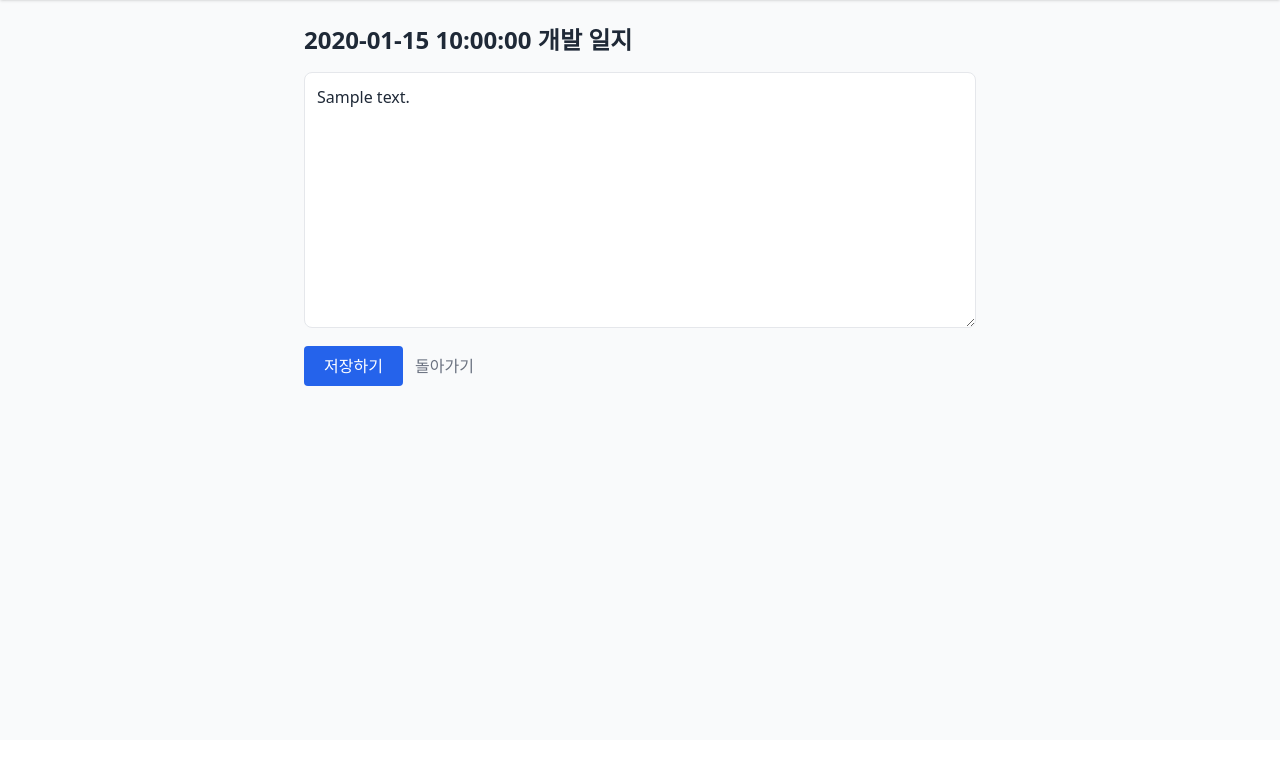
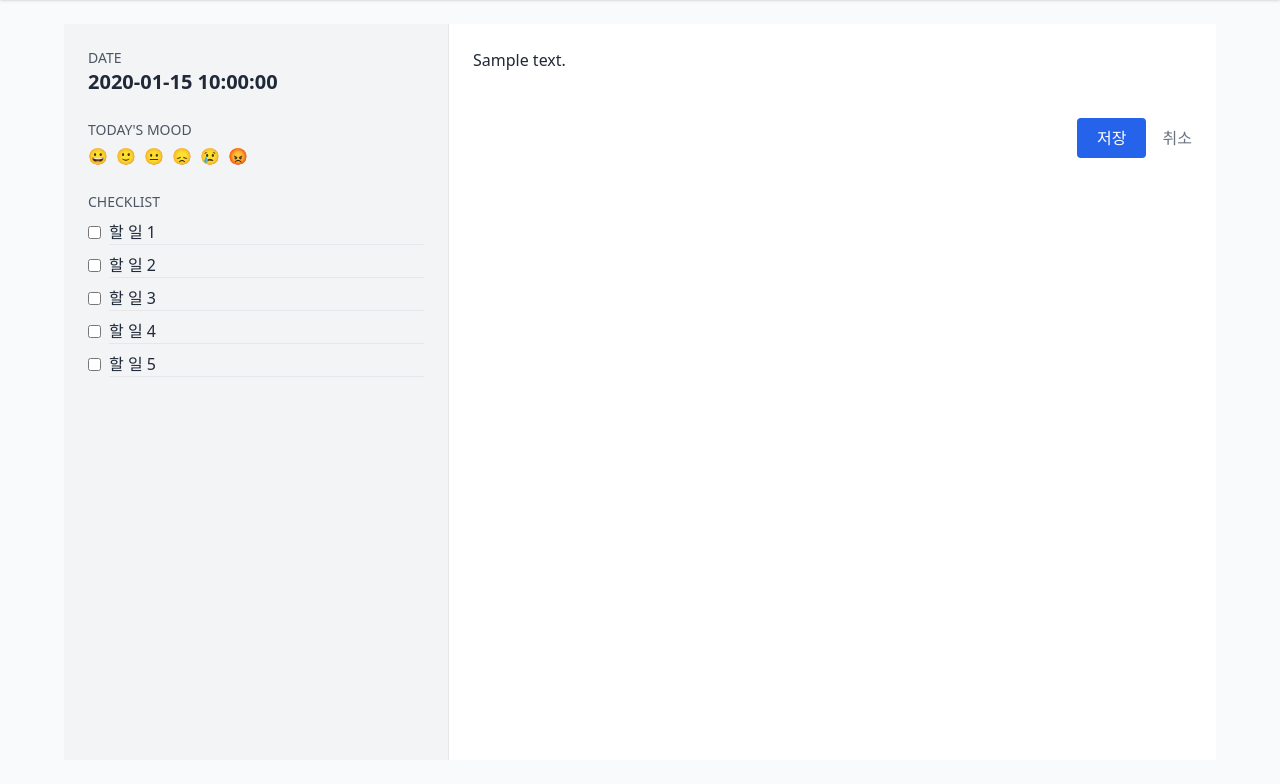
Before and after one commit to Soong22/Dev-Daiary, a Flask app: template app/templates/entry.html in a window 1280 px wide. Shown: the part 60-844 px from the top of the page. Before the commit the page ends 446 px from the top, so only its background shows below. Run offline with Flask 3, Linux system fonts and the light colour scheme; tables that the repository leaves empty hold one stand-in row (values such as "Sample post"); the template is opened without the code that fills it: values that come from a table or form of the project are taken from there, most other values are stand-ins (such as "Sample title", 1, 10 or a date in 2020); some libraries are stand-ins or nearby versions.

Commit message:
일별 상세 일지 만들기

```diff
--- a/app/templates/entry.html
+++ b/app/templates/entry.html
@@ -1,32 +1,73 @@
-<!-- app/templates/entry.html -->
 {% extends 'base.html' %}
 {% block title %}{{ date_str }} 일지 – Dev Diary{% endblock %}
 
 {% block content %}
-<div class="max-w-2xl mx-auto">
-    <h2 class="text-2xl font-semibold mb-4">{{ date_str }} 개발 일지</h2>
+<div class="max-w-6xl mx-auto flex h-[calc(100vh-4rem)]">
+    <!-- 왼쪽 패널 -->
+    <div class="w-1/3 bg-gray-100 p-6 space-y-6">
+        <!-- 1) DATE & 미니 캘린더 -->
+        <div>
+            <p class="text-sm text-gray-600">DATE</p>
+            <h3 class="text-xl font-semibold">{{ date_str }}</h3>
+            <div id="mini-cal" class="mt-2"></div>
+        </div>
 
-    <!-- (자동 이벤트 영역은 필요 없으면 주석 처리) -->
-    <!--
-    <div class="mb-6 p-4 bg-white shadow rounded">
-      <h3 class="font-medium">자동 수집</h3>
-      <ul>
-        {% for ev in auto_events %}
-          <li>• {{ ev.title }} ({{ ev.source }})</li>
+        <!-- 2) TODAY'S MOOD -->
+        <div>
+            <p class="text-sm uppercase text-gray-600">Today's Mood</p>
+            <div class="flex space-x-2 mt-1">
+                <button>😀</button>
+                <button>🙂</button>
+                <button>😐</button>
+                <button>😞</button>
+                <button>😢</button>
+                <button>😡</button>
+            </div>
+        </div>
+
+        <!-- 3) CHECKLIST -->
+        <div>
+            <p class="text-sm uppercase text-gray-600">Checklist</p>
+            <ul class="mt-2 space-y-2">
+                {% for i in range(5) %}
+                <li class="flex items-center">
+                    <input type="checkbox" name="check{{i}}" id="check{{i}}" class="mr-2">
+                    <label for="check{{i}}" class="flex-grow border-b focus:outline-none">할 일 {{ i+1 }}</label>
+                </li>
                 {% endfor %}
             </ul>
         </div>
-    -->
+    </div>
 
+    <!-- 오른쪽 패널: 자유 그리드 공간 -->
+    <div class="w-2/3 p-6 bg-white border-l overflow-auto">
         <form method="post">
-        <textarea name="content" class="w-full h-64 p-3 border rounded-lg focus:outline-none focus:ring"
-            placeholder="오늘 배운 내용이나 회고를 작성하세요…">{% if entry %}{{ entry.content }}{% endif %}</textarea>
-        <div class="mt-3">
+            <textarea name="content" class="w-full h-full resize-none bg-transparent focus:outline-none"
+                placeholder="오늘 배운 내용이나 회고를 적어보세요…">{% if entry %}{{ entry.content }}{% endif %}</textarea>
+            <div class="mt-4 text-right">
                 <button type="submit" class="px-5 py-2 bg-blue-600 text-white rounded hover:bg-blue-700">
-                저장하기
+                    저장
                 </button>
-            <a href="{{ url_for('main.month_view') }}" class="ml-2 text-gray-500 hover:underline">돌아가기</a>
+                <a href="{{ url_for('main.month_view') }}" class="ml-3 text-gray-500 hover:underline">취소</a>
             </div>
         </form>
     </div>
+</div>
+
+<script>
+    document.addEventListener('DOMContentLoaded', () => {
+        // 미니 캘린더 렌더
+        new FullCalendar.Calendar(
+            document.getElementById('mini-cal'), {
+            initialView: 'dayGridMonth',
+            headerToolbar: false,
+            initialDate: '{{ date_str }}',
+            selectable: false,
+            height: 150,
+            dayMaxEvents: false,
+            showNonCurrentDates: false
+        }
+        ).render();
+    });
+</script>
 {% endblock %}
```
Also changed, not shown: app/templates/calendar_month.html (+39 -10 lines), app/templates/calendar_week.html (+11 -9 lines), app/views.py (+39 -13 lines). Lines whose indentation alone changed are shown as unchanged.
